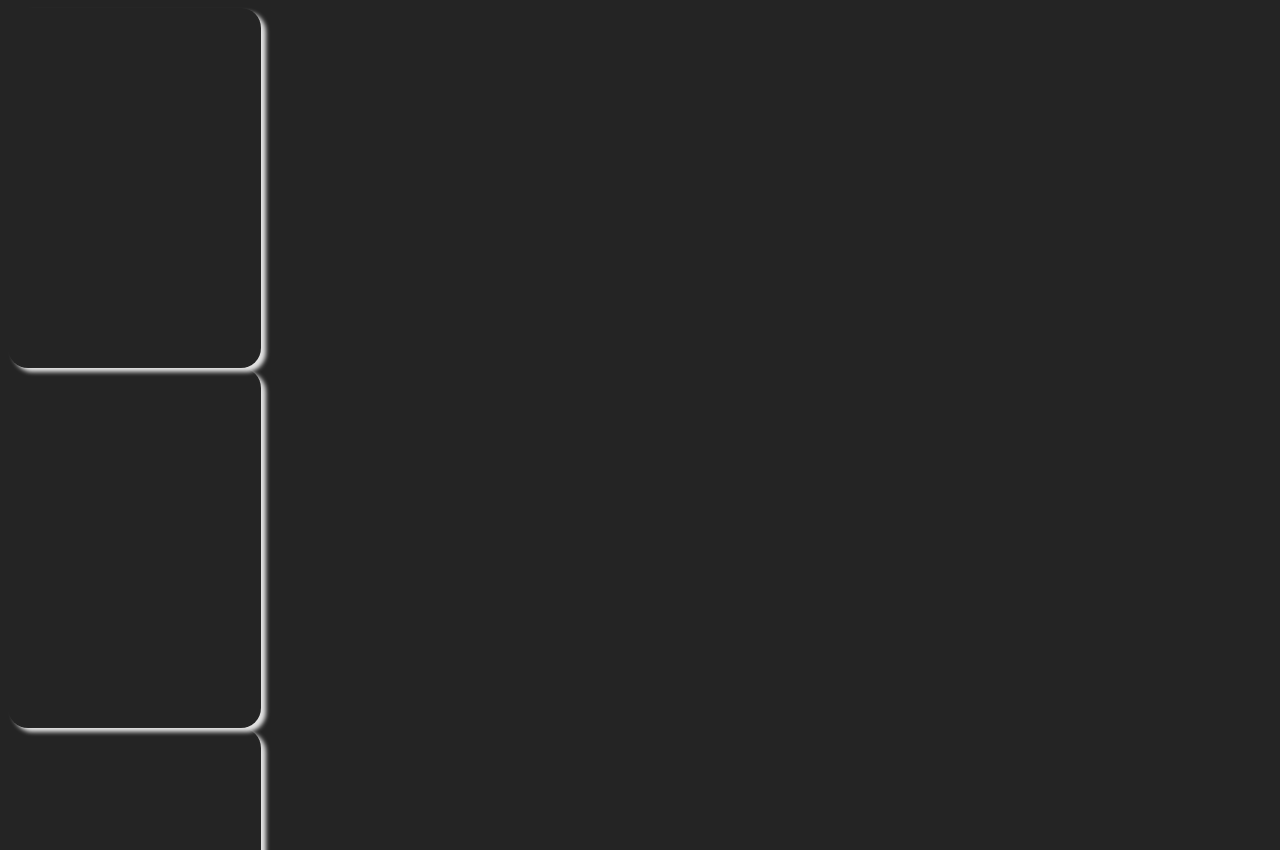
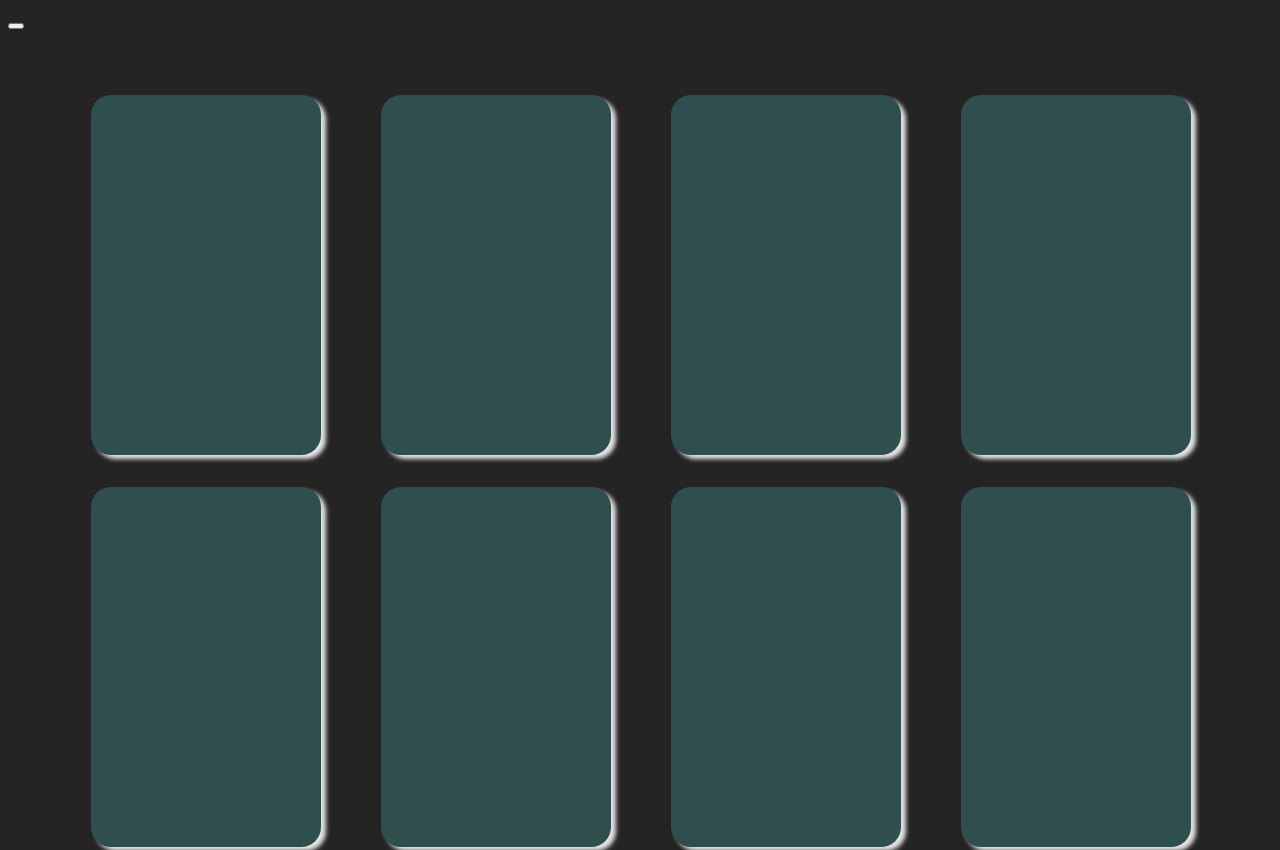
Before and after one commit to staten-island-tech/vite-project-zijie28, a website built with Vite: page vite-project/index.html in a window 1280 px wide. Shown: the top 850 px of the page. Built offline with nearby package versions, Linux system fonts and the light colour scheme.

Commit message:
light node dark mode work

```diff
--- a/vite-project/src/main.js
+++ b/vite-project/src/main.js
@@ -3,6 +3,18 @@ import { cards } from './cards.js'
 import games from './dictionary.js'
 
 
+document.querySelector('#app').insertAdjacentHTML('beforebegin', `<button id='theme'></button>`)
 
+document.querySelector('#app').insertAdjacentHTML('beforebegin', `<div id='dark'></div>`)
+
+document.querySelector('#theme').addEventListener("click", function(){
+    if(document.getElementById("#light")) {
+        document.getElementById("#light").remove();
+        document.querySelector('#app').insertAdjacentHTML('beforebegin', `<div id='dark'></div>`)
+    } else {
+        document.getElementById("#dark").remove();
+        document.querySelector('#app').insertAdjacentHTML('beforebegin', `<div id='light'></div>`)
+    }
+})
 
 cards(games, document.querySelector('#app'))
--- a/vite-project/src/style.css
+++ b/vite-project/src/style.css
@@ -3,14 +3,23 @@
   line-height: 1.5;
   font-weight: 400;
 
+  --darkmain: #242424;
+  --darksecond: darkslategrey;
+
+  --primary: var(--darkmain);
+  --secondary: var(--darksecond);
+
+
   color-scheme: light dark;
   color: rgba(255, 255, 255, 0.87);
-  background-color: #242424;
+  background-color: var(--primary);
 
   font-synthesis: none;
   text-rendering: optimizeLegibility;
   -webkit-font-smoothing: antialiased;
   -moz-osx-font-smoothing: grayscale;
+
+
 }
 
 .cards {
@@ -18,4 +27,19 @@
     height: 45vh;
     border-radius: 20px;
     box-shadow: 5px 4px 4px;
+    background-color: var(--secondary);
 }
+
+#app {
+  display: flex;
+  flex-wrap: wrap;
+  align-items: center;
+  justify-content: space-around;
+  width: 90vw;
+  column-gap: 1vh;
+  row-gap: 4vh;
+  padding-top: 1%;
+  margin-top: 4%;
+  margin-left: 4.5%;
+
+}
```
